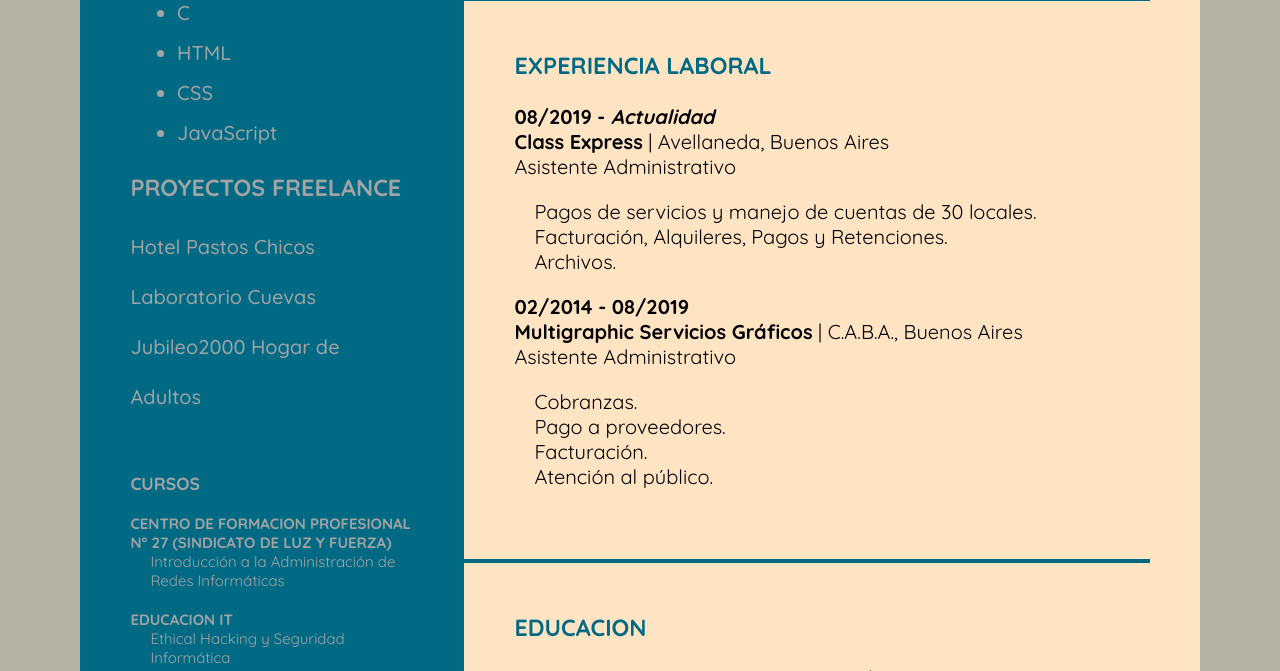
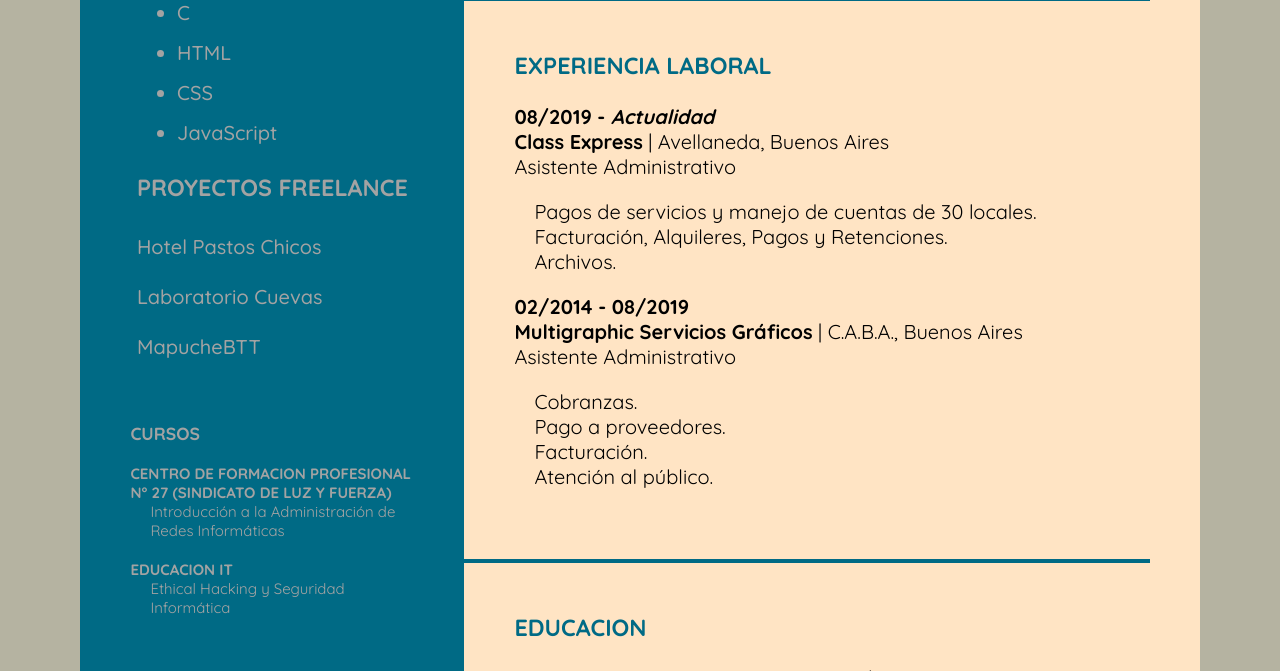
Before and after one commit to SosaMaximiliano/Portfolio, a plain HTML site: page index.html in a window 1280 px wide. Shown: the part 429-1100 px from the top of the page. Drawn offline with Linux system fonts and the light colour scheme.

Commit message:
Update index.html

```diff
--- a/index.html
+++ b/index.html
@@ -48,7 +48,7 @@
                        <a href="https://laboratoriocuevas.com.ar/" target="blank"><p>Laboratorio Cuevas</p></a>
                     </li>
                     <li>
-                        <a href="http://www.jubileo2000.com.ar/" target="blank"><p>Jubileo2000 Hogar de Adultos</p></a>
+                        <a href="https://mapuchebtt.com/" target="blank"><p>MapucheBTT</p></a>
                     </li>
                 </ul>
             </div>
```
